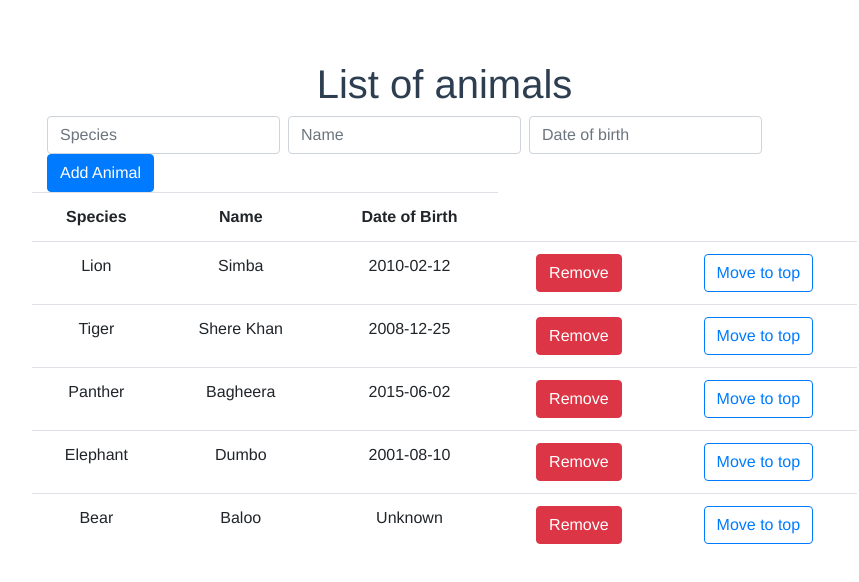
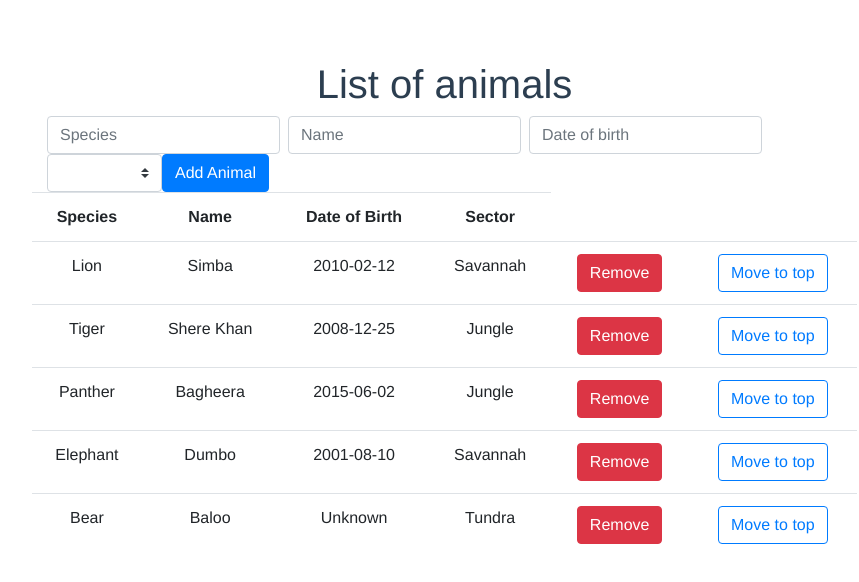
Before and after one commit to adamovicm/vue-practice-zoo, a Vue app: page / in a window 1280 px wide. Shown: the top 582 px of the page, without its empty margins (148-1007 px from the left). Built offline with nearby package versions, Linux system fonts and the light colour scheme.

Commit message:
task 6 done

```diff
--- a/src/components/AnimalList.vue
+++ b/src/components/AnimalList.vue
@@ -3,7 +3,7 @@
     <h1>List of animals</h1>
 
     <div class="container">
-      <InputForm @add-animal="addNewAnimal" />
+      <InputForm @add-animal="addNewAnimal" :sectors="sectors" />
     </div>
 
     <table class="table">
@@ -11,12 +11,14 @@
         <th>Species</th>
         <th>Name</th>
         <th>Date of Birth</th>
+        <th>Sector</th>
       </tr>
       <tr v-for="(animal, index) in animals" :key="index">
         <td>{{animal.species}}</td>
         <td>{{animal.name}}</td>
         <td v-if="animal.dob === ''">Unknown</td>
         <td v-else>{{animal.dob}}</td>
+        <td>{{sectors[animal.sector]}}</td>
         <td>
           <b-button
             variant="danger"
@@ -35,20 +37,6 @@
         </td>
       </tr>
     </table>
-
-    <!-- <template>
-      <div>
-        <b-table striped hover :items="animals">
-          <template v-slot:cell(dob)="data">
-            {{data.value ? data.value : 'Unknown'}}
-          </template>
-          <template v-slot:row-details="row">
-            <b-button variant="danger">test</b-button>
-          </template>
-        </b-table>
-      </div>
-    </template> -->
-
   </div>
 </template>
 
@@ -64,28 +52,44 @@ export default {
         {
           species: 'Lion',
           name: 'Simba',
-          dob: '2010-02-12'
+          dob: '2010-02-12',
+          sector: 4
         },
         {
           species: 'Tiger',
           name: 'Shere Khan',
-          dob: '2008-12-25'
+          dob: '2008-12-25',
+          sector: 5
         },
         {
           species: 'Panther',
           name: 'Bagheera',
-          dob: '2015-06-02'
+          dob: '2015-06-02',
+          sector: 5
         },
         {
           species: 'Elephant',
           name: 'Dumbo',
-          dob: '2001-08-10'
+          dob: '2001-08-10',
+          sector: 4
         },
         {
           species: 'Bear',
           name: 'Baloo',
-          dob: ''
+          dob: '',
+          sector: 6
         },
+      ],
+      sectors: [
+        'none',
+        'Marine',
+        'River',
+        'Pond',
+        'Savannah',
+        'Jungle',
+        'Tundra',
+        'Avian',
+        'Swamp'
       ]
     }
   },
@@ -107,7 +111,6 @@ export default {
       this.animals = newAnimals
     },
     addNewAnimal(animal) {
-      console.log('kiswbdvfuesw')
       this.animals.push(animal);
     }
   }
--- a/src/components/InputForm.vue
+++ b/src/components/InputForm.vue
@@ -25,6 +25,13 @@
         v-model="animal.dob"
       ></b-input>
 
+      <label class="sr-only" for="inline-form-select-sector">sector</label>
+      <b-form-select
+      id="inline-form-select-sector"
+        v-model="selectedSector"
+        :options="sectors"
+      ></b-form-select>
+
       <b-button
         variant="primary"
         @click.prevent="addAnimal"
@@ -40,17 +47,19 @@ export default {
       animal: {
         species: '',
         name: '',
-        dob: ''
-      }
+        dob: '',
+        sector: 0
+      },
+      selectedSector: 0
     }
   },
   props: [
-    'animals'
+    'sectors'
     ],
   methods: {
     addAnimal() {
+      this.animal.sector = this.sectors.indexOf(this.selectedSector);
       this.$emit('add-animal', this.animal)
-
     }
   }
 }
```
